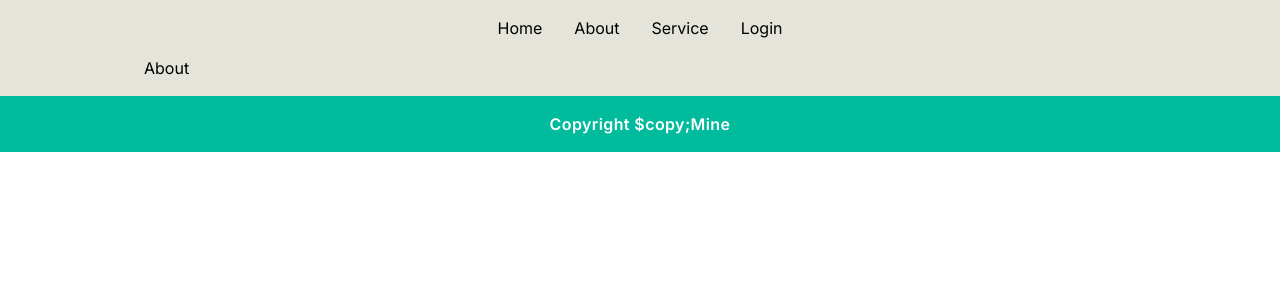
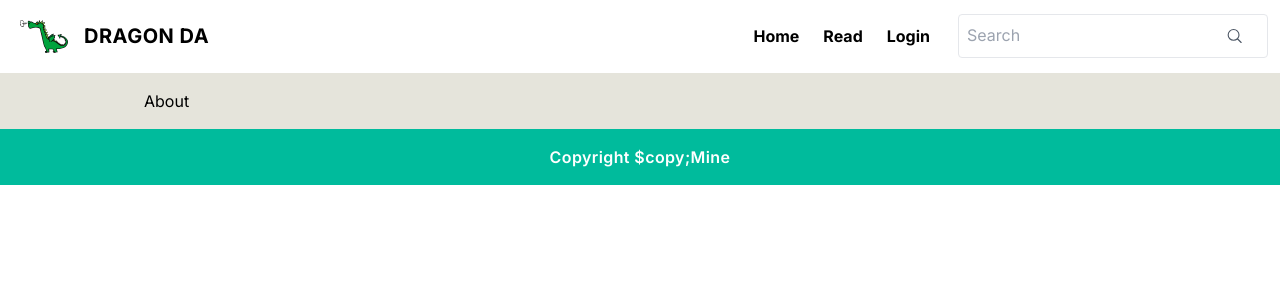
Before and after one commit to FeisalDy/novel-nextjs, a Next.js app: page /about in a window 1280 px wide. Shown: the top 300 px of the page. Built offline with nearby package versions, Linux system fonts and the light colour scheme; no server answers.

Commit message:
add chapter

```diff
--- a/src/app/layout.jsx
+++ b/src/app/layout.jsx
@@ -14,10 +14,8 @@ export default function RootLayout ({ children }) {
     return (
         <html lang='en'>
             <body className={inter.className}>
-                <div className='pt-4 antialiased bg-[#e5e4db]'>
-                    <div className='px-8 mx-auto'>
-                        <Nav />
-                    </div>
+                <div className='antialiased bg-[#e5e4db]'>
+                    <Nav />
                     <div className='max-w-screen-lg px-4 mx-auto my-4'>
                         {children}
                     </div>
--- a/src/app/novel/[id]/layout.jsx
+++ /dev/null
@@ -1,33 +0,0 @@
-import Link from 'next/link'
-
-export const metadata = {
-    title: 'Dynamic Page',
-    description: 'Generated by create next app'
-}
-
-// const getNovels = async () => {
-//     const novels = await fetch('http://novel-backend.test/api/novels')
-//     const novelsData = await novels.json()
-//     console.log(novelsData)
-
-//     return novelsData
-// }
-
-export default async function DynamicPage ({ children }) {
-    // const results = await getNovels()
-    // console.log(results)
-
-    return (
-        // <div style={{ display: 'flex', gap: '2rem' }}>
-        //     <ul>
-        //         {results.data.map(({ id }, i) => (
-        //             <li key={`${id}_${i}`}>
-        //                 <Link href={`/novel/${id}`}>{id}</Link>
-        //             </li>
-        //         ))}
-        //     </ul>
-        //     {children}
-        // </div>
-        <>{children}</>
-    )
-}
--- a/src/app/page.jsx
+++ b/src/app/page.jsx
@@ -21,11 +21,11 @@ const Home = async () => {
     console.log(novel)
 
     return (
-        <div className='grid grid-cols-2 gap-2'>
+        <div className='grid sm:grid-cols-2'>
             {novel.map(data => (
                 <div className='p-2 bg-white' key={data.id}>
                     <Link href={`/novel/${data.id}`}>
-                        <div className='flex h-44 hover:text-green-500'>
+                        <div className='flex h-32 md:h-44 hover:text-green-500'>
                             <div className='relative mr-2 basis-1/4'>
                                 <Image
                                     src={data.cover}
@@ -35,10 +35,10 @@ const Home = async () => {
                                 />
                             </div>
                             <div className='overflow-hidden basis-3/4'>
-                                <h1 className='text-lg font-bold'>
+                                <h1 className='text-sm font-bold capitalize md:text-lg'>
                                     {data.title}
                                 </h1>
-                                <p className='line-clamp-6'>
+                                <p className='text-sm md:text-base line-clamp-5 md:line-clamp-6'>
                                     {data.description}
                                 </p>
                             </div>
--- a/src/components/Button.jsx
+++ b/src/components/Button.jsx
@@ -4,7 +4,7 @@ const Button = ({ type = 'submit', className = '', ...props }) => {
     return (
         <button
             type={type}
-            className={`${className} rounded inline-flex items-center px-4 py-2 bg-indigo-400 border border-transparent font-semibold text-xs text-white uppercase tracking-widest hover:bg-indigo-700 active:bg-indigo-500 focus:outline-none focus:border-indigo-700 focus:ring ring-indigo-300 disabled:opacity-25 transition ease-in-out duration-150`}
+            className={`${className} rounded inline-flex items-center px-4 py-2 bg-green-400 border border-transparent font-semibold text-xs text-white uppercase tracking-widest hover:bg-green-600 active:bg-green-600 focus:outline-none disabled:opacity-25 transition ease-in-out duration-150`}
             {...props}
         />
     )
--- a/src/components/Input.jsx
+++ b/src/components/Input.jsx
@@ -4,7 +4,7 @@ const Input = ({ disabled = false, className = '', ...props }) => {
     return (
         <input
             disabled={disabled}
-            className={`${className} outline-none border border-indigo-200 h-10 px-2 w-full rounded-md`}
+            className={`${className} outline-none h-10 px-2 w-full rounded-md`}
             {...props}
         />
     )
--- a/src/components/Nav.jsx
+++ b/src/components/Nav.jsx
@@ -2,38 +2,186 @@
 import React from 'react'
 import Link from 'next/link'
 import { useAuth } from '@/hooks/auth'
+import { useState, useEffect, useRef } from 'react'
+import Image from 'next/image'
+import Label from './Label'
+import Input from './Input'
+import Button from './Button'
 
 const Nav = () => {
     const { user, logout } = useAuth()
+    const [active, setActive] = useState(false)
+    const navRef = useRef(null)
+
+    const handleClick = () => {
+        setActive(!active)
+    }
+
+    const handleOutsideClick = event => {
+        if (navRef.current && !navRef.current.contains(event.target)) {
+            setActive(false)
+        }
+    }
+
+    useEffect(() => {
+        window.addEventListener('click', handleOutsideClick)
+        return () => {
+            window.removeEventListener('click', handleOutsideClick)
+        }
+    }, [])
+
     return (
-        <nav>
-            <ul className='flex justify-center'>
-                <li className='px-4'>
-                    {' '}
-                    <Link href='/'>Home</Link>
-                </li>
-                <li className='px-4'>
-                    {' '}
-                    <Link href='/about'>About</Link>
-                </li>
-                <li className='px-4'>
-                    {' '}
-                    <Link href='/'>Service</Link>
-                </li>
-                {user ? (
-                    <li className='px-4'>
-                        <Link href='#' className='' onClick={logout}>
-                            Logout
+        // <nav className='bg-white'>
+        //     <ul className='flex justify-center'>
+        //         <li className='px-4'>
+        //             {' '}
+        //             <Link href='/'>Home</Link>
+        //         </li>
+        //         <li className='px-4'>
+        //             {' '}
+        //             <Link href='/about'>About</Link>
+        //         </li>
+        //         <li className='px-4'>
+        //             {' '}
+        //             <Link href='/'>Service</Link>
+        //         </li>
+        //         {user ? (
+        //             <li className='px-4'>
+        //                 <Link href='#' className='' onClick={logout}>
+        //                     Logout
+        //                 </Link>
+        //             </li>
+        //         ) : (
+        //             <li className='px-4'>
+        //                 <Link href='/login' className=''>
+        //                     Login
+        //                 </Link>
+        //             </li>
+        //         )}
+        //     </ul>
+        // </nav>
+        <nav className='flex flex-wrap items-center p-3 bg-white' ref={navRef}>
+            <Link href='/'>
+                <div className='inline-flex items-center p-2'>
+                    <Image
+                        src='/logo.svg'
+                        height={48}
+                        width={48}
+                        alt='Read Novel'
+                    />
+                    <span className='hidden pl-4 text-xl font-bold tracking-wide text-black uppercase sm:block'>
+                        Dragon Da
+                    </span>
+                </div>
+            </Link>
+
+            <button
+                className='inline-flex p-3 ml-auto text-black rounded outline-none hover:bg-green-600 lg:hidden hover:text-black'
+                onClick={handleClick}
+            >
+                <svg
+                    className='w-6 h-6'
+                    fill='none'
+                    stroke='currentColor'
+                    viewBox='0 0 24 24'
+                    xmlns='http://www.w3.org/2000/svg'
+                >
+                    <path
+                        strokeLinecap='round'
+                        strokeLinejoin='round'
+                        strokeWidth={2}
+                        d='M4 6h16M4 12h16M4 18h16'
+                    />
+                </svg>
+            </button>
+
+            <div
+                className={`${
+                    active ? '' : 'hidden'
+                }   w-full lg:inline-flex lg:flex-grow lg:w-auto`}
+            >
+                <div className='flex flex-col items-start lg:inline-flex lg:flex-row lg:ml-auto lg:w-auto lg:items-center lg:h-auto'>
+                    <Link className='w-full lg:w-auto' href='/'>
+                        <p
+                            className='items-center justify-center px-3 py-2 font-bold text-black rounded lg:inline-flex lg:w-auto hover:bg-green-600 hover:text-white'
+                            onClick={handleClick}
+                        >
+                            Home
+                        </p>
+                    </Link>
+                    <Link className='w-full lg:w-auto' href='/'>
+                        <p
+                            className='items-center justify-center px-3 py-2 font-bold text-black rounded lg:inline-flex lg:w-auto hover:bg-green-600 hover:text-white'
+                            onClick={handleClick}
+                        >
+                            Read
+                        </p>
+                    </Link>
+
+                    {user ? (
+                        <Link
+                            className='w-full lg:w-auto'
+                            href='#'
+                            onClick={logout}
+                        >
+                            <p
+                                className='items-center justify-center px-3 py-2 font-bold text-black rounded lg:inline-flex lg:w-auto hover:bg-green-600 hover:text-white'
+                                onClick={handleClick}
+                            >
+                                Logout
+                            </p>
                         </Link>
-                    </li>
-                ) : (
-                    <li className='px-4'>
-                        <Link href='/login' className=''>
-                            Login
+                    ) : (
+                        <Link className='w-full lg:w-auto' href='/login'>
+                            <p
+                                className='items-center justify-center px-3 py-2 font-bold text-black rounded lg:inline-flex lg:w-auto hover:bg-green-600 hover:text-white'
+                                onClick={handleClick}
+                            >
+                                Login
+                            </p>
                         </Link>
-                    </li>
-                )}
-            </ul>
+                    )}
+                </div>
+
+                <div className='flex pl-4'>
+                    <div className='flex w-full border rounded lg:w-auto'>
+                        <form
+                            onSubmit=''
+                            autoComplete='off'
+                            className='w-full space-y-4 lg:w-auto'
+                        >
+                            <div className='w-5/6'>
+                                <Input
+                                    id='text'
+                                    type='text'
+                                    // value={email}
+                                    className=''
+                                    // onChange={e => [setEmail(e.target.value)]}
+                                    required
+                                    autoFocus
+                                    placeholder='Search'
+                                />
+                            </div>
+                        </form>
+                        <Button className='flex items-center justify-center w-1/6 bg-transparent border-l'>
+                            <svg
+                                xmlns='http://www.w3.org/2000/svg'
+                                fill='none'
+                                viewBox='0 0 24 24'
+                                strokeWidth={1.5}
+                                stroke='currentColor'
+                                className='w-6 h-6 text-gray-600'
+                            >
+                                <path
+                                    strokeLinecap='round'
+                                    strokeLinejoin='round'
+                                    d='M21 21l-5.197-5.197m0 0A7.5 7.5 0 105.196 5.196a7.5 7.5 0 0010.607 10.607z'
+                                />
+                            </svg>
+                        </Button>
+                    </div>
+                </div>
+            </div>
         </nav>
     )
 }
```
Also changed, not shown: src/app/novel/[id]/page.jsx (+61 -2 lines), public/logo.svg (added).
